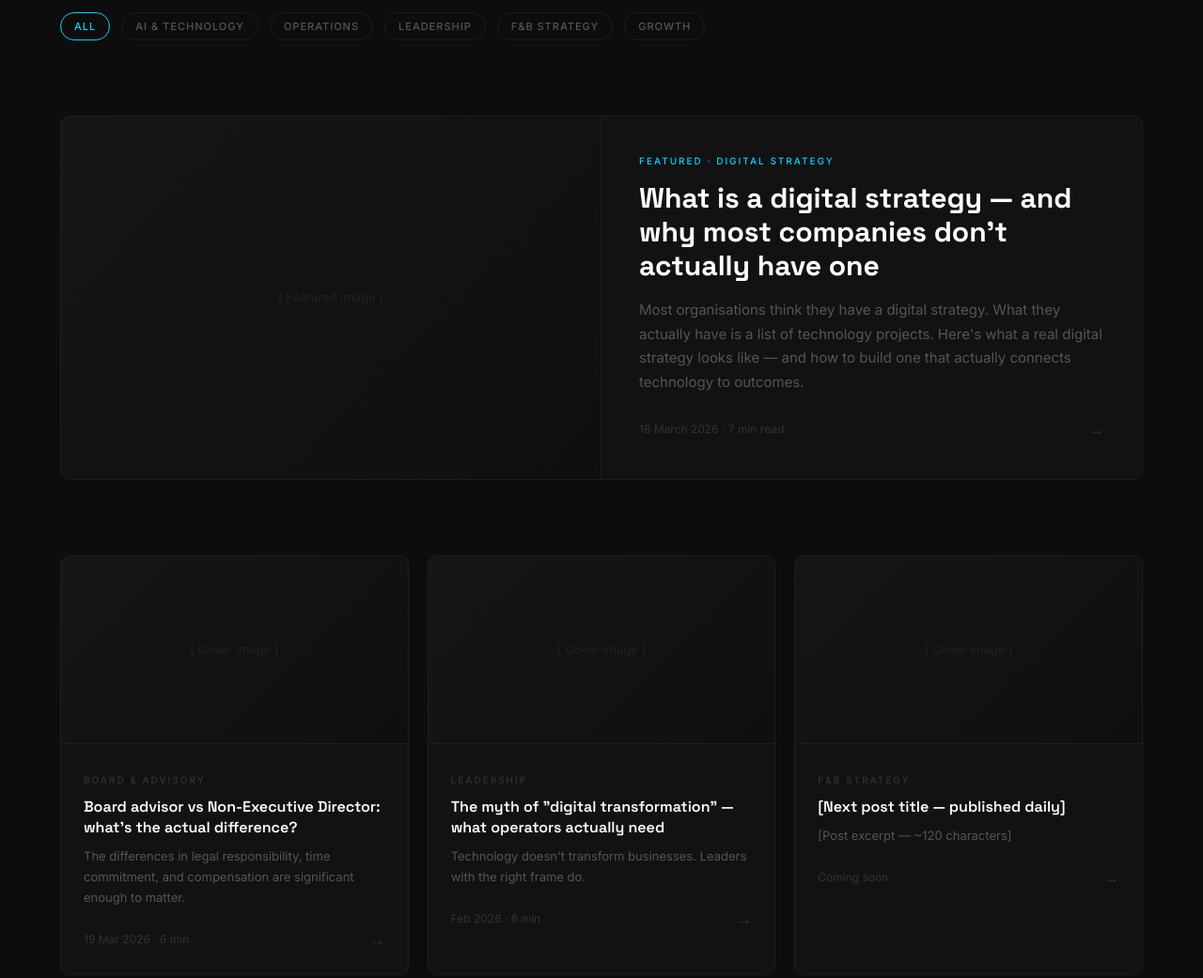
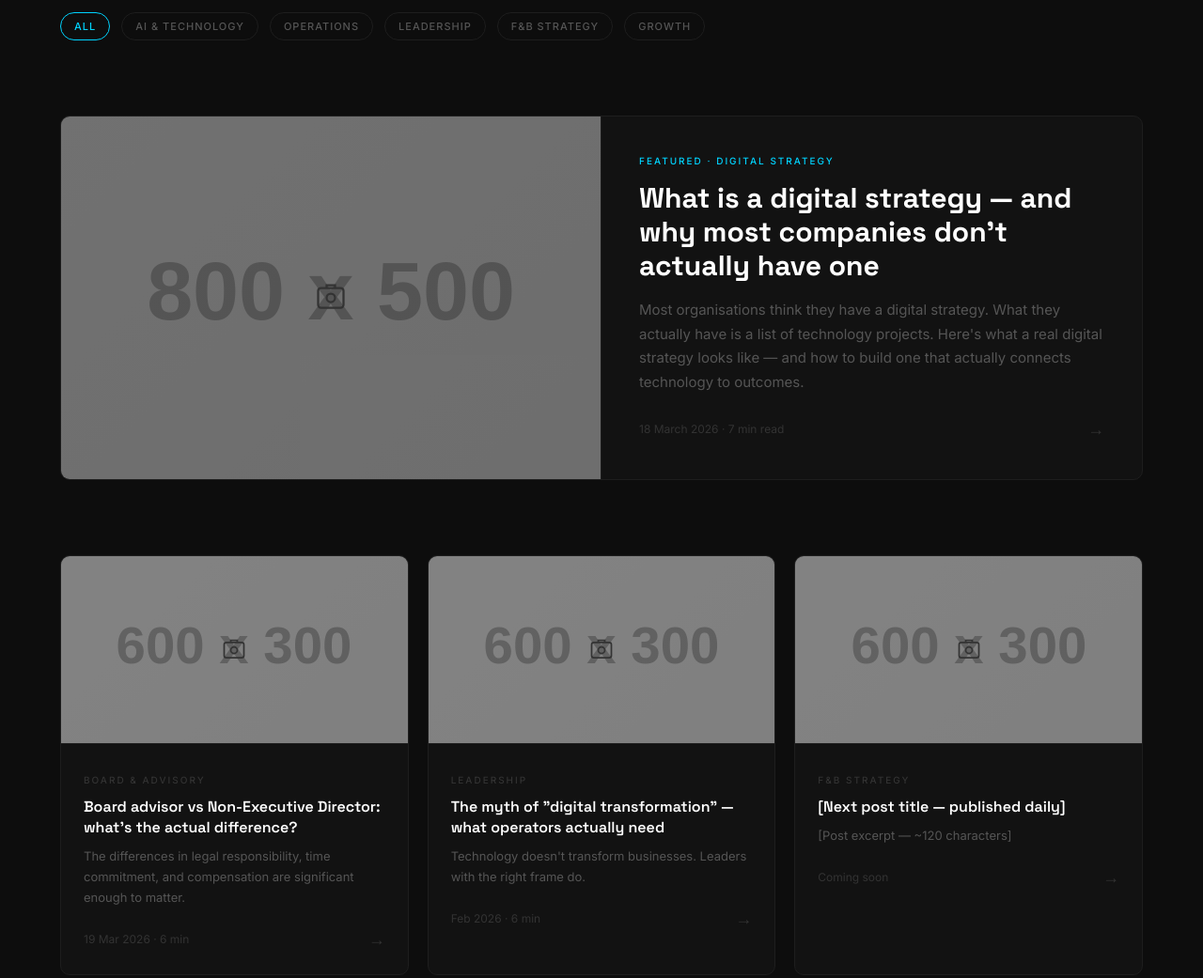
Before and after one commit to stewartmasters/stewartmasters-site, a plain HTML site: page blog/index.html in a window 1280 px wide. Shown: the part 360-1401 px from the top of the page at 94% size. Drawn offline with nearby package versions, Linux system fonts and the light colour scheme; placeholder pictures from the web are drawn by us.

Commit message:
ui: brighter nav links, headshot placeholder in hero, visual image placeholders

```diff
--- a/blog/index.html
+++ b/blog/index.html
@@ -48,7 +48,7 @@
       background: rgba(13, 13, 13, 0.85);
       border-bottom: 1px solid #1c1c1c;
     }
-    .nav-link { font-size: 14px; color: #666; text-decoration: none; transition: color 0.2s; }
+    .nav-link { font-size: 14px; color: #aaa; text-decoration: none; transition: color 0.2s; }
     .nav-link:hover { color: #ffffff; }
     .btn-primary {
       display: inline-block;
@@ -173,8 +173,11 @@
 <section class="px-6 pb-8">
   <div class="max-container">
     <a href="what-is-a-digital-strategy.html" class="featured-card" data-aos="fade-up">
-      <div class="featured-thumb">
-        <span style="color: #222; font-size: 13px;">[ Featured image ]</span>
+      <div class="featured-thumb" style="position:relative; overflow:hidden;">
+        <img src="https://placehold.co/800x500/111111/333333?text=." alt="" style="width:100%; height:100%; object-fit:cover; opacity:0.5;">
+        <div style="position:absolute; inset:0; display:flex; align-items:center; justify-content:center;">
+          <svg width="36" height="36" fill="none" stroke="#333" stroke-width="1.5" viewBox="0 0 24 24"><rect x="3" y="5" width="18" height="14" rx="2"/><circle cx="12" cy="12" r="3"/><path d="M9 5V3h6v2"/></svg>
+        </div>
       </div>
       <div class="p-10 flex flex-col justify-between">
         <div>
@@ -203,8 +206,11 @@
 
       <!-- Post 2 -->
       <a href="board-advisor-vs-non-executive-director.html" class="blog-card" data-aos="fade-up" data-aos-delay="0">
-        <div class="blog-thumb">
-          <span style="color: #222; font-size: 13px;">[ Cover image ]</span>
+        <div class="blog-thumb" style="position:relative;">
+          <img src="https://placehold.co/600x300/111111/333333?text=." alt="" style="width:100%; height:100%; object-fit:cover; opacity:0.6;">
+          <div style="position:absolute; inset:0; display:flex; align-items:center; justify-content:center;">
+            <svg width="28" height="28" fill="none" stroke="#333" stroke-width="1.5" viewBox="0 0 24 24"><rect x="3" y="5" width="18" height="14" rx="2"/><circle cx="12" cy="12" r="3"/><path d="M9 5V3h6v2"/></svg>
+          </div>
         </div>
         <div class="p-6">
           <span class="blog-tag">Board &amp; Advisory</span>
@@ -219,8 +225,11 @@
 
       <!-- Post 3 -->
       <a href="digital-transformation-myth.html" class="blog-card" data-aos="fade-up" data-aos-delay="80">
-        <div class="blog-thumb">
-          <span style="color: #222; font-size: 13px;">[ Cover image ]</span>
+        <div class="blog-thumb" style="position:relative;">
+          <img src="https://placehold.co/600x300/111111/333333?text=." alt="" style="width:100%; height:100%; object-fit:cover; opacity:0.6;">
+          <div style="position:absolute; inset:0; display:flex; align-items:center; justify-content:center;">
+            <svg width="28" height="28" fill="none" stroke="#333" stroke-width="1.5" viewBox="0 0 24 24"><rect x="3" y="5" width="18" height="14" rx="2"/><circle cx="12" cy="12" r="3"/><path d="M9 5V3h6v2"/></svg>
+          </div>
         </div>
         <div class="p-6">
           <span class="blog-tag">Leadership</span>
@@ -235,8 +244,11 @@
 
       <!-- Post 4 — Placeholder for daily publishing -->
       <a href="#" class="blog-card" data-aos="fade-up" data-aos-delay="160">
-        <div class="blog-thumb">
-          <span style="color: #222; font-size: 13px;">[ Cover image ]</span>
+        <div class="blog-thumb" style="position:relative;">
+          <img src="https://placehold.co/600x300/111111/333333?text=." alt="" style="width:100%; height:100%; object-fit:cover; opacity:0.6;">
+          <div style="position:absolute; inset:0; display:flex; align-items:center; justify-content:center;">
+            <svg width="28" height="28" fill="none" stroke="#333" stroke-width="1.5" viewBox="0 0 24 24"><rect x="3" y="5" width="18" height="14" rx="2"/><circle cx="12" cy="12" r="3"/><path d="M9 5V3h6v2"/></svg>
+          </div>
         </div>
         <div class="p-6">
           <span class="blog-tag">F&amp;B Strategy</span>
```
Also changed, not shown: blog/_post-template.html (+1 -1 lines), blog/board-advisor-vs-non-executive-director.html (+6 -3 lines), blog/what-is-a-digital-strategy.html (+6 -3 lines), index.html (+29 -6 lines).
